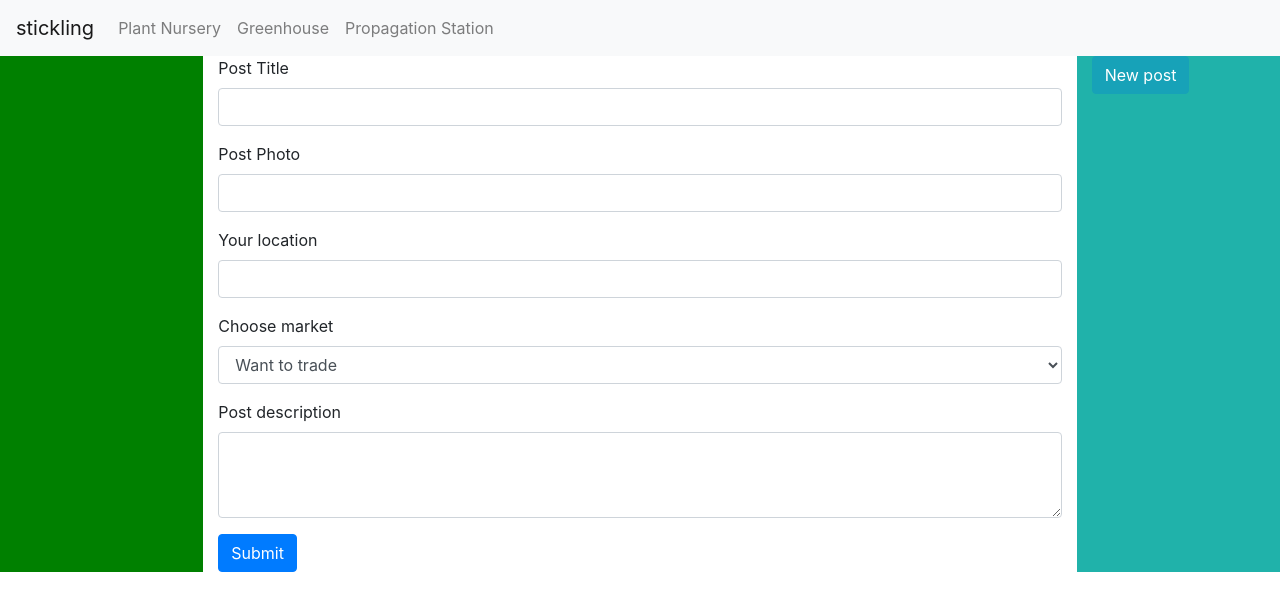
After one commit to alvzed/stickling, a Flask app: template templates/edit_post.html in a window 1280 px wide. The commit adds this page. Shown: the top 611 px of the page. Run offline with Flask 2, Linux system fonts and the light colour scheme; the template is opened without the code that fills it, so the values that code supplies are empty; some libraries are stand-ins or nearby versions.

Commit message:
add update function for posts

```diff
--- a/app.py
+++ b/app.py
@@ -52,6 +52,26 @@ def create_post():
     return redirect(url_for('propagation_station'))
 
 
+@app.route('/edit_post/<post_id>')
+def edit_post(post_id):
+    the_post = mongo.db.post.find_one({'_id': ObjectId(post_id)})
+    return render_template('edit_post.html', post=the_post)
+
+
+@app.route('/update_post/<post_id>', methods=['POST'])
+def update_post(post_id):
+    posts = mongo.db.post
+    posts.update({'_id': ObjectId(post_id)},
+                 {
+                    'title': request.form.get('title'),
+                    'picture': request.form.get('picture'),
+                    'location': request.form.get('location'),
+                    'barter': request.form.get('barter'),
+                    'description': request.form.get('description')
+                 })
+    return redirect(url_for('propagation_station'))
+
+
 if __name__ == '__main__':
     app.run(host=os.environ.get('IP'),
             port=int(os.environ.get('PORT')),
--- /dev/null
+++ b/templates/edit_post.html
@@ -0,0 +1,52 @@
+{% extends 'base.html' %}
+{% block content %}
+
+<form action="{{ url_for('update_post', post_id=post._id) }}" method="POST">
+
+  <div class="form-group">
+    <label for="title">Post Title</label>
+    <input type="text" class="form-control" name="title" id="title" placeholder="{{ post.title }}" value="{{ post.title }}" required>
+  </div>
+
+  <div class="form-group">
+    <label for="picture">Post Photo</label>
+    <input type="text" class="form-control" name="picture" id="picture" placeholder="{{ post.picture }}" value="{{ post.picture }}">
+  </div>
+
+  <div class="form-group">
+    <label for="location">Your location</label>
+    <input type="text" class="form-control" name="location" id="location" placeholder="{{ post.location }}" value="{{ post.location }}">
+  </div>
+
+  <div class="form-group">
+    <label for="barter">Choose market</label>
+    {% if post.barter == 'Want to buy' %}
+    <select class="form-control" name="barter" id="barter" required>
+      <option value="Want to buy" selected>Want to buy</option>
+      <option value="Want to sell">Want to sell</option>
+      <option value="Want to trade">Want to trade</option>
+    </select>
+    {% elif post.barter == 'Want to buy' %}
+    <select class="form-control" name="barter" id="barter" required>
+      <option value="Want to buy">Want to buy</option>
+      <option value="Want to sell" selected>Want to sell</option>
+      <option value="Want to trade">Want to trade</option>
+    </select>
+    {% else %}
+    <select class="form-control" name="barter" id="barter" required>
+      <option value="Want to buy">Want to buy</option>
+      <option value="Want to sell">Want to sell</option>
+      <option value="Want to trade" selected>Want to trade</option>
+    </select>
+    {% endif %}
+  </div>
+
+  <div class="form-group">
+    <label for="description">Post description</label>
+    <textarea class="form-control" name="description" id="description" rows="3">{{ post.description }}</textarea>
+  </div>
+
+  <button type="submit" class="btn btn-primary" name="action">Submit</button>
+</form>
+
+{% endblock %}
--- a/templates/new_post.html
+++ b/templates/new_post.html
@@ -26,7 +26,7 @@
 
   <div class="form-group">
     <label for="title">Post Title</label>
-    <input type="text" class="form-control" name="title" id="title" placeholder="http://photo-url.com" required>
+    <input type="text" class="form-control" name="title" id="title" placeholder="Fancy title" required>
   </div>
 
   <div class="form-group">
@@ -49,8 +49,8 @@
   </div>
 
   <div class="form-group">
-    <label for="description">Your post text...</label>
-    <textarea class="form-control" name="description" id="description" rows="3"></textarea>
+    <label for="description">Post description</label>
+    <textarea class="form-control" name="description" id="description" rows="3">Your post text...</textarea>
   </div>
 
   <button type="submit" class="btn btn-primary" name="action">Submit</button>
--- a/templates/post.html
+++ b/templates/post.html
@@ -18,7 +18,7 @@
     <div class="row container">
         <div class="post_buttons">
             <a href="mailto:{{post.emailaddress}}" class="btn btn-success">Contact</a>
-            <a href="{{ url_for('view_post', post_id=post._id) }}" class="btn btn-warning">Edit</a>
+            <a href="{{ url_for('edit_post', post_id=post._id) }}" class="btn btn-warning">Edit</a>
             <a href="#" class="btn btn-danger">Delete</a>
         </div>
     </div>
```
